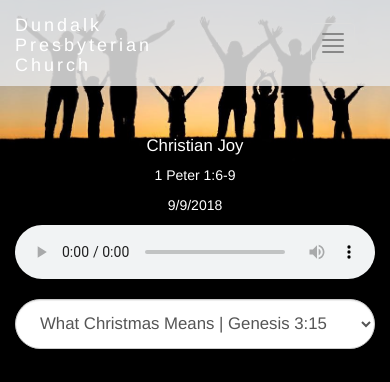
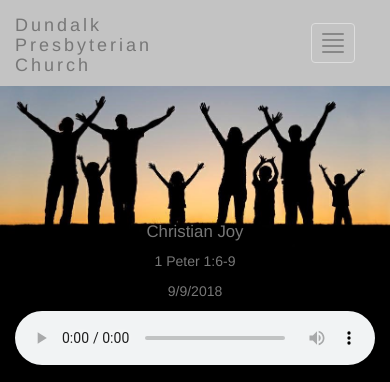
Before and after one commit to Spellapeaka/Spellapeaka.github.io, a plain HTML site: page messages.html in a window 390 px wide. Shown: the top 382 px of the page. Drawn offline with nearby package versions, Linux system fonts and the light colour scheme.

Commit message:
Update messages.html

```diff
--- a/messages.html
+++ b/messages.html
@@ -51,6 +51,8 @@
 		.audio-wrapper {
 			bottom:60px !important;
 		}
+		a.navbar-brand{color:#777 !important;}
+		.whiteLink{color:#777 !Important;}
 	}
 	#img-wrapper{
 		margin:0px;
@@ -110,7 +112,7 @@
   </script>
 </head>
 <body>
-	<div id="menu-wrapper">
+	<!--<div id="menu-wrapper">-->
 		<nav class="navbar navbar-default">
 		  <div class="container-fluid">
 			<div class="navbar-header">
@@ -132,7 +134,7 @@
 			</div>
 		  </div>
 		</nav>
-	</div>
+	<!--</div>-->
 	<div class="container-fluid">
 		<div class="row">
 			<div id="img-wrapper">
```
